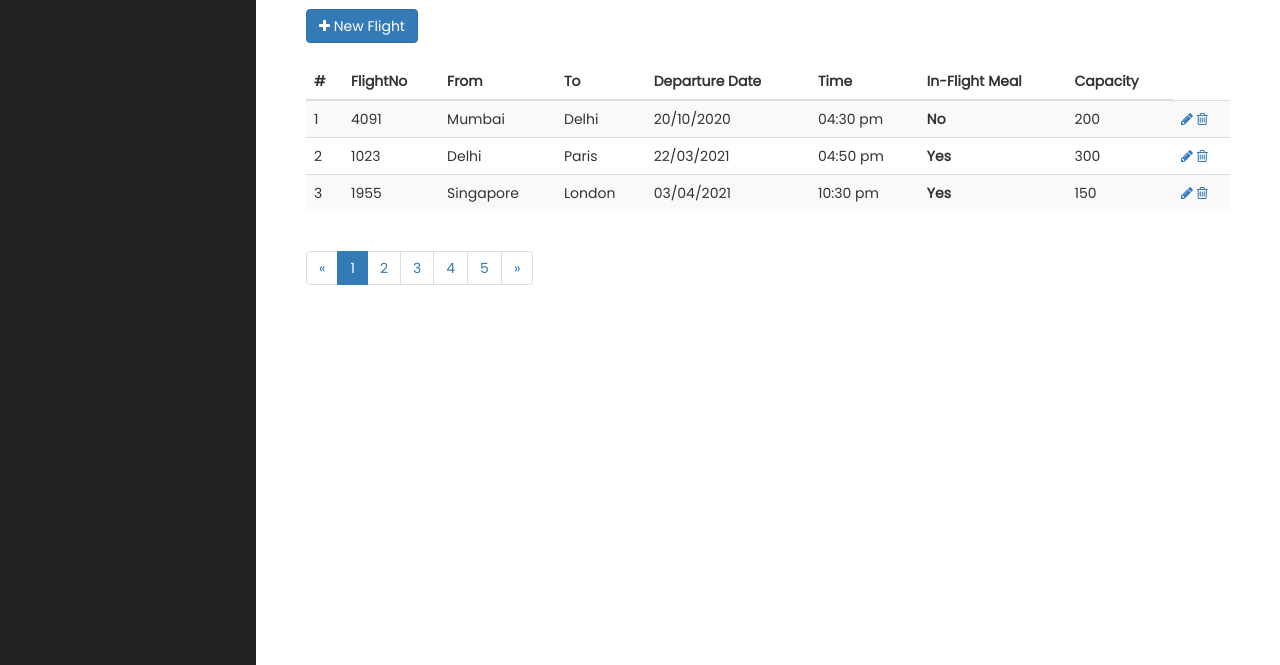
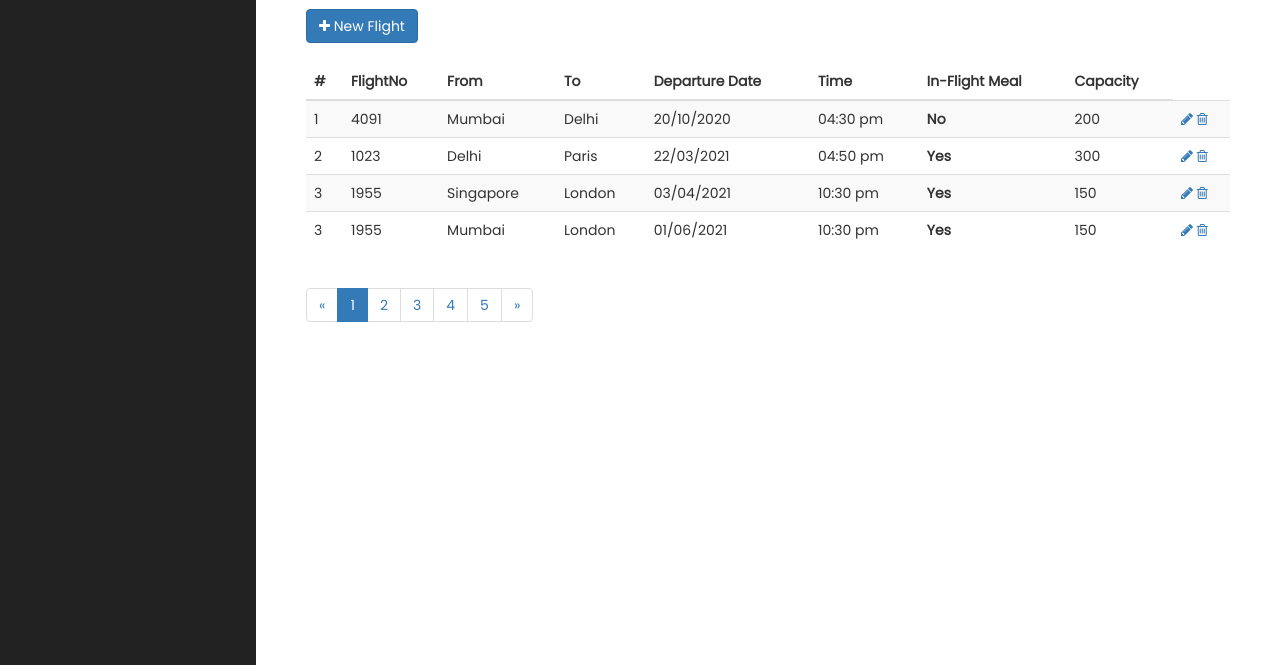
Before and after one commit to Krish-Bajaj/eagle-airways, a plain HTML site: page manageflights.html in a window 1280 px wide. Shown: the part 135-800 px from the top of the page. Drawn offline with nearby package versions, Linux system fonts and the light colour scheme.

Commit message:
fix: error messaging styling

```diff
--- a/manageflights.html
+++ b/manageflights.html
@@ -158,6 +158,20 @@ position: relative;
 						  	<a href="#myModal" role="button" data-toggle="modal"><i class="fa fa-trash-o"></i></a>
 					  		</td>
 					    </tr>
+						<tr>
+					    	<td>3</td>
+					    	<td>1955</td>
+					        <td>Mumbai</td>
+					        <td>London</td>
+					        <td>01/06/2021</td>
+					        <td>10:30 pm</td>
+							<th>Yes</th>
+					        <td>150</td>
+					        <td>
+						  	<a href=""><i class="fa fa-pencil"></i></a>
+						  	<a href="#myModal" role="button" data-toggle="modal"><i class="fa fa-trash-o"></i></a>
+					  		</td>
+					    </tr>
 				    </tbody>
 			  </table>
 
--- a/mycss.css
+++ b/mycss.css
@@ -3,12 +3,11 @@ body{
 }
 
 #alert-box {
-	padding-bottom: 1rem;
+	padding: 1rem;
 	text-align: center;
 	color: red;
 	background-color: white;
 	border-radius: 5px;
-	width: 300px;
 	display: flex;
 	align-self: center;
 }
```
